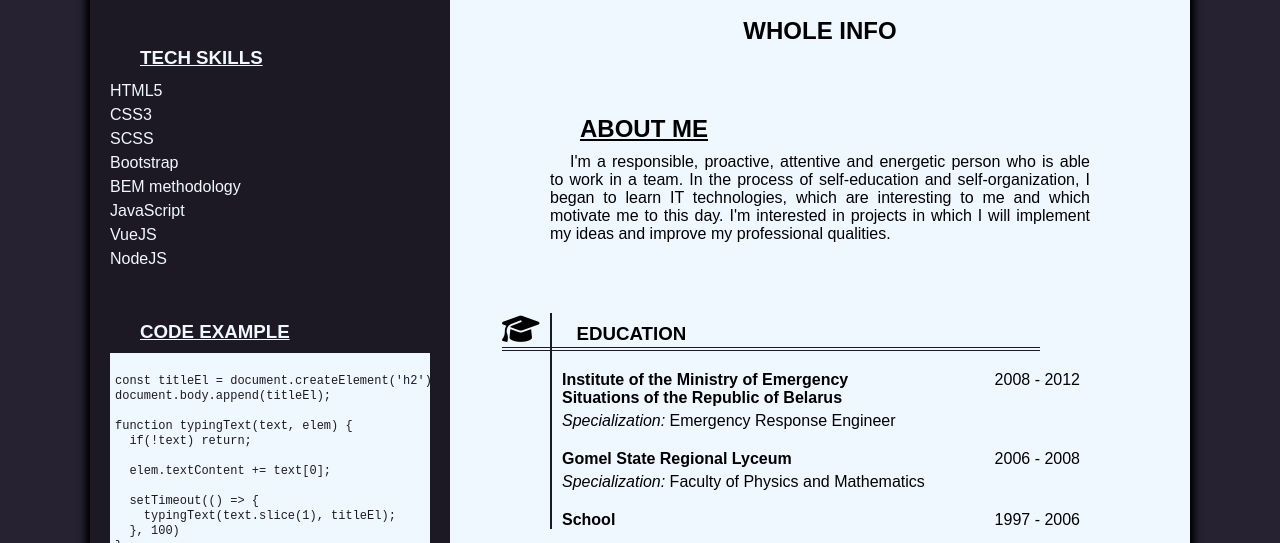
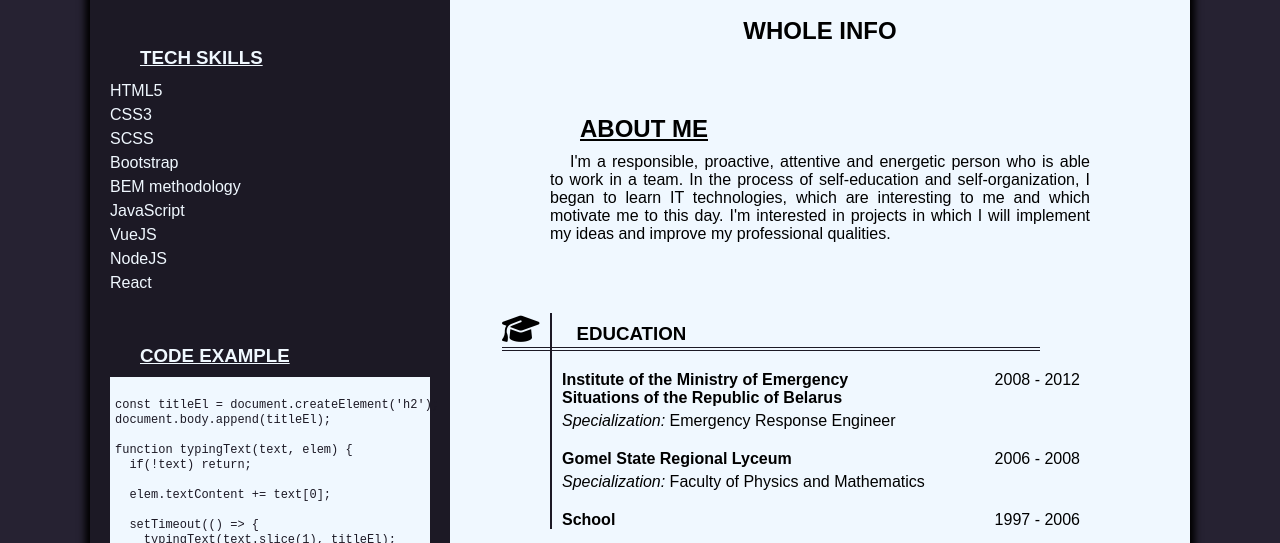
Before and after one commit to YauheniMel/rsschool-cv, a plain HTML site: page index.html in a window 1280 px wide. Shown: the part 257-800 px from the top of the page. Drawn offline with Linux system fonts and the light colour scheme.

Commit message:
Update index.html

```diff
--- a/index.html
+++ b/index.html
@@ -39,6 +39,7 @@
             <li class="skills__item">JavaScript</li>
             <li class="skills__item">VueJS</li>
             <li class="skills__item">NodeJS</li>
+            <li class="skills__item">React</li>
           </ul>
         </div>
         <div class="code">
```
